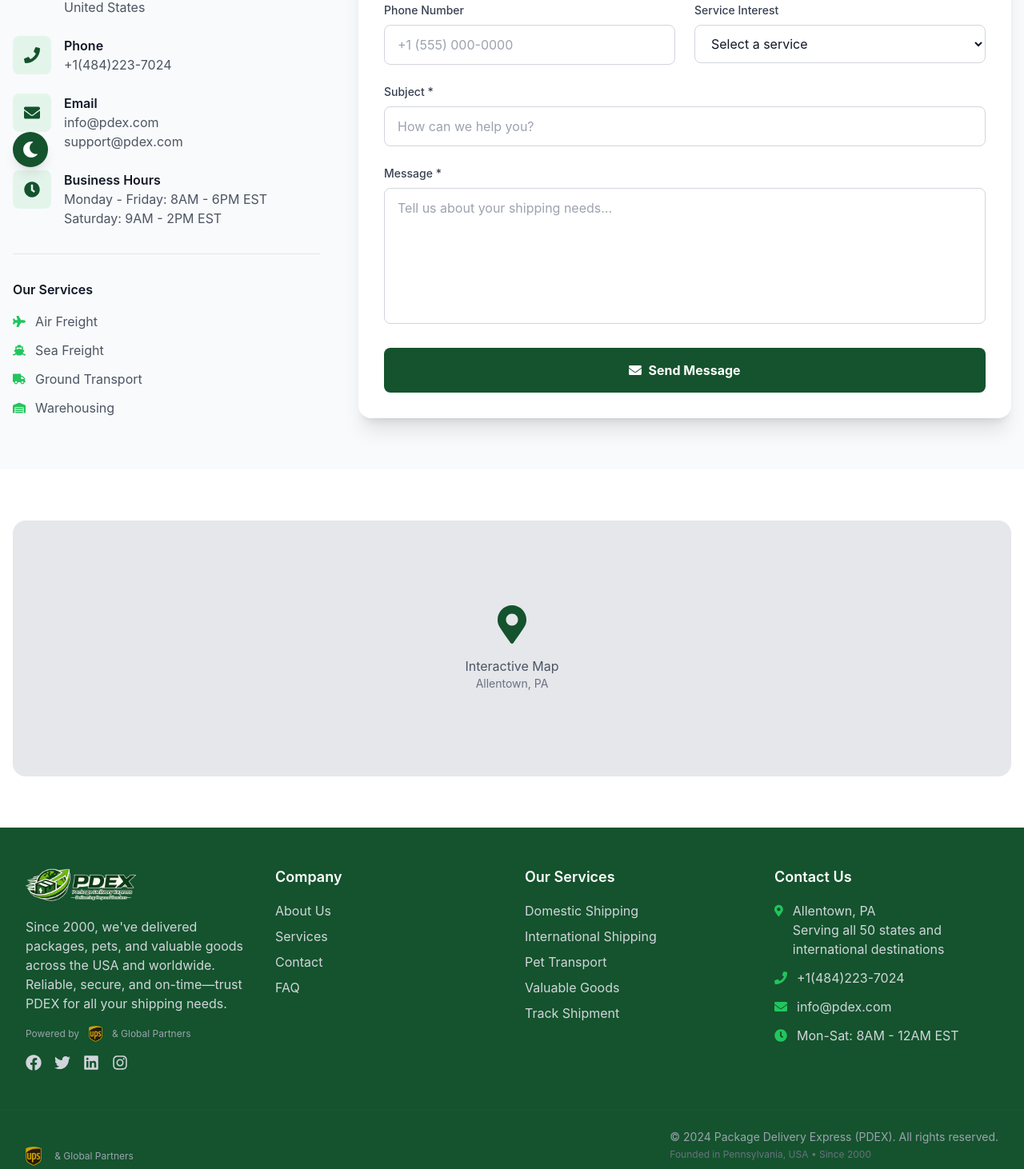
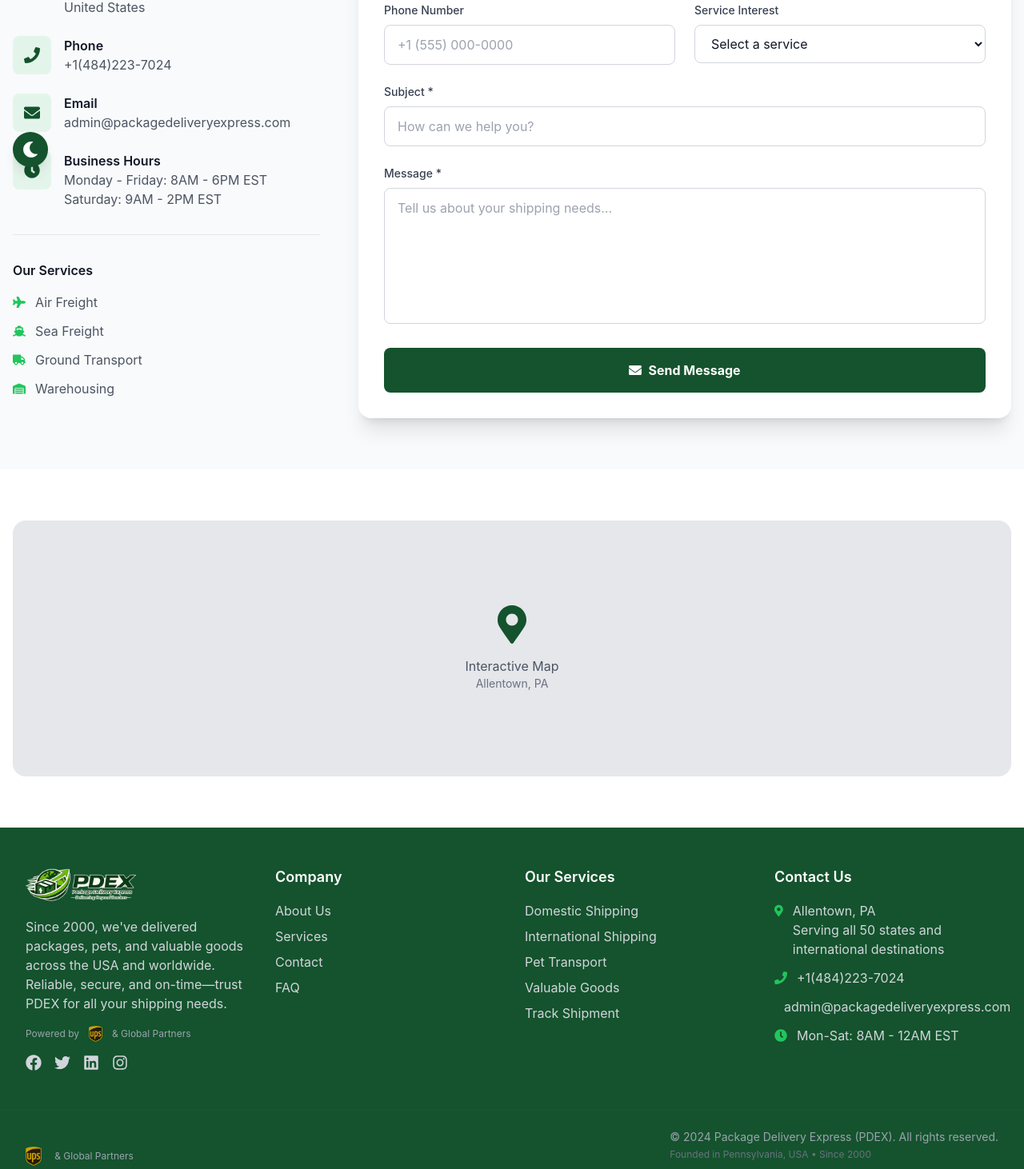
Before and after one commit to Boominati-Dayo/package-delivery-express, a Next.js app: page /contact in a window 1280 px wide. Shown: the part 575-2037 px from the top of the page at 80% size. Built offline with nearby package versions, Linux system fonts and the light colour scheme; no server answers.

Commit message:
Update all email addresses to admin@packagedeliveryexpress.com

```diff
--- a/src/app/contact/page.tsx
+++ b/src/app/contact/page.tsx
@@ -100,7 +100,7 @@ export default function Contact() {
                 </div>
                 <div>
                   <h3 className="font-semibold text-gray-900 dark:text-white">Email</h3>
-                  <p className="text-gray-600 dark:text-gray-400">info@pdex.com<br />support@pdex.com</p>
+                  <p className="text-gray-600 dark:text-gray-400">admin@packagedeliveryexpress.com</p>
                 </div>
               </div>
 
--- a/src/app/privacy/page.tsx
+++ b/src/app/privacy/page.tsx
@@ -135,7 +135,7 @@ export default function Privacy() {
               If you have any questions about this Privacy Policy or our data practices, please contact our Data Protection Officer at:
             </p>
             <p className="text-gray-900 dark:text-white font-medium mt-2">
-              Email: privacy@pdex.com<br />
+              Email: admin@packagedeliveryexpress.com<br />
               Address: Allentown, PA<br />
               Phone: +1(484)223-7024
             </p>
--- a/src/app/terms/page.tsx
+++ b/src/app/terms/page.tsx
@@ -201,7 +201,7 @@ export default function Terms() {
               If you have any questions about these Terms, please contact us at:
             </p>
             <p className="text-gray-900 dark:text-white font-medium mt-2">
-              Email: legal@pdex.com<br />
+              Email: admin@packagedeliveryexpress.com<br />
               Address: Allentown, PA<br />
               Phone: +1(484)223-7024
             </p>
--- a/src/components/Footer.tsx
+++ b/src/components/Footer.tsx
@@ -78,7 +78,7 @@ export default function Footer() {
               </div>
               <div className="flex items-center space-x-3">
                 <FaEnvelope className="text-[#22c55e]" />
-                <a href="mailto:info@pdex.com" className="text-gray-300 hover:text-[#22c55e] transition-colors">info@pdex.com</a>
+                <a href="mailto:admin@packagedeliveryexpress.com" className="text-gray-300 hover:text-[#22c55e] transition-colors">admin@packagedeliveryexpress.com</a>
               </div>
               <div className="flex items-center space-x-3">
                 <FaClock className="text-[#22c55e]" />
--- a/src/components/SchemaMarkup.tsx
+++ b/src/components/SchemaMarkup.tsx
@@ -15,9 +15,9 @@ export default function SchemaMarkup() {
         'areaServed': 'Worldwide',
         'contactPoint': {
           '@type': 'ContactPoint',
-          'telephone': '+1-555-123-4567',
+          'telephone': '+1-484-223-7024',
           'contactType': 'customer service',
-          'email': 'info@pdex.com',
+          'email': 'admin@packagedeliveryexpress.com',
           'availableLanguage': 'English'
         }
       },
--- a/src/lib/email.ts
+++ b/src/lib/email.ts
@@ -93,7 +93,7 @@ const getBaseTemplate = (content: string, footerContent?: string) => `
               <img src="https://pdex.com/PDEXLogo.png" alt="PDEX Logo" style="max-width: 100px; height: auto; margin-bottom: 10px; opacity: 0.7;" onerror="this.style.display='none'" />
               <p style="color: #14532d; margin: 0; font-weight: 600; font-size: 14px;">Package Delivery Express (PDEX)</p>
               <p style="color: #666; font-size: 12px; margin: 5px 0 0;">Allentown, PA, USA</p>
-              <p style="color: #666; font-size: 12px; margin: 5px 0;">Phone: +1(484)223-7024 | Email: info@pdex.com</p>
+              <p style="color: #666; font-size: 12px; margin: 5px 0;">Phone: +1(484)223-7024 | Email: admin@packagedeliveryexpress.com</p>
               <p style="color: #999; font-size: 11px; margin: 15px 0 0;">© 2024 Package Delivery Express (PDEX). All rights reserved.</p>
               ${footerContent || '<p style="color: #999; font-size: 11px; margin: 10px 0 0;">This is an automated message. Please do not reply to this email.</p>'}
             </td>
```
